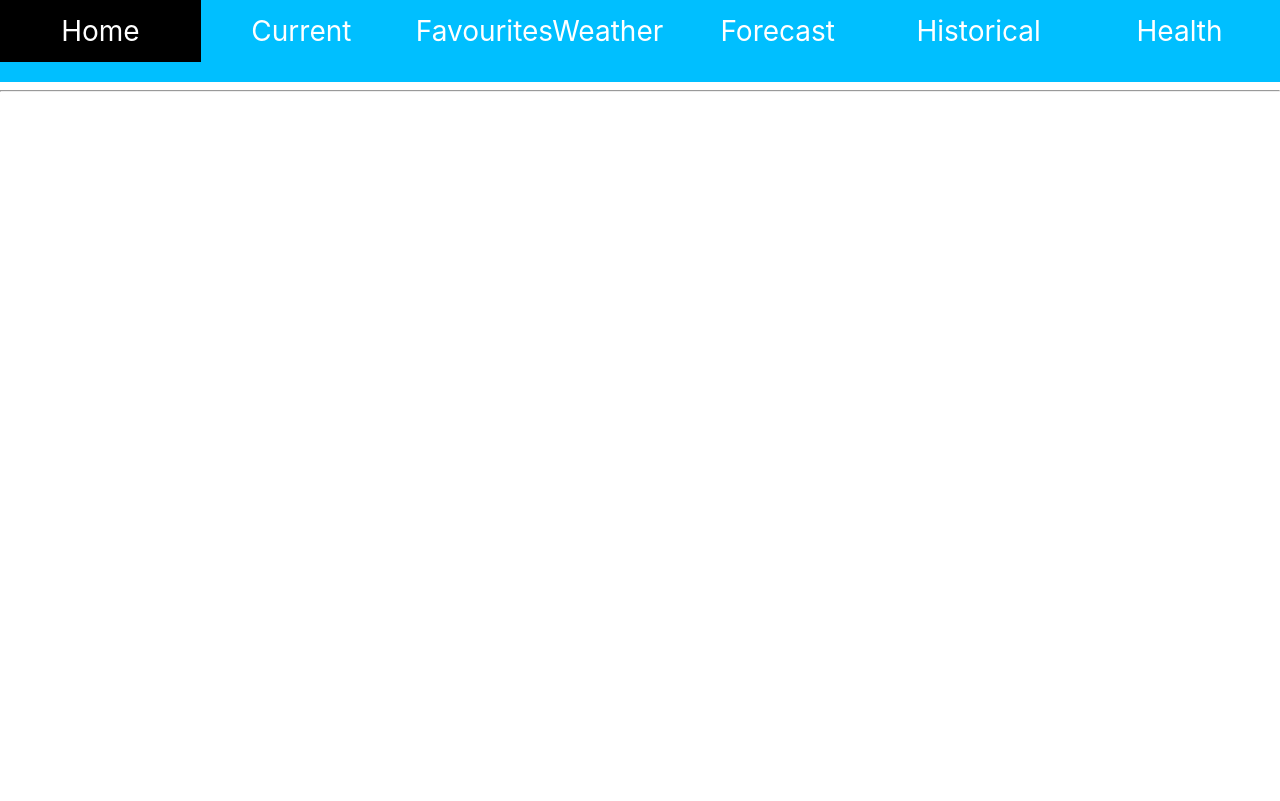
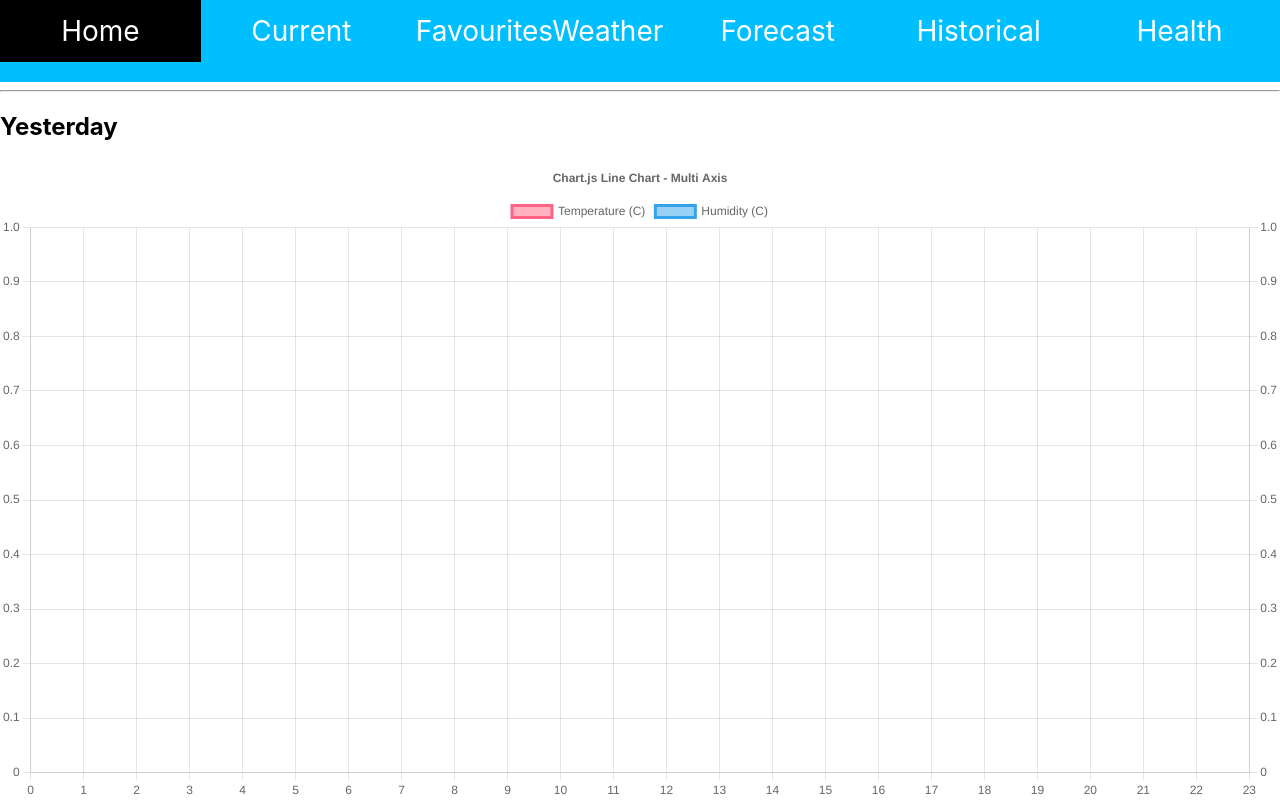
Before and after one commit to Sandyatech/tech-returner-final-project, a React (Create React App) app: page /historical in a window 1280 px wide. Built offline with nearby package versions, Linux system fonts and the light colour scheme; no server answers.

Commit message:
feat: added basic version chart with hardcode API

```diff
--- a/src/components/Historical.tsx
+++ b/src/components/Historical.tsx
@@ -1,3 +1,155 @@
-const Historical : React.FC = () => <></>;
+import React, { useState, useEffect } from 'react';
+import axios from 'axios';
+import { Line } from 'react-chartjs-2';
+import { Chart as ChartJS, LineController, LineElement, PointElement, LinearScale, Title, CategoryScale, Tooltip,Legend } from 'chart.js';
+import moment from 'moment';
 
-export default Historical;
+// more chart
+// change day
+
+type WeatherData = {
+  date: string;
+  day: any;
+  hour: Array<any>
+};
+
+const MultiaxisHistoryWeathe: React.FC = () => {
+  // const [weatherData, setWeatherData] = useState<WeatherData[]>([]);
+  const [weatherData, setWeatherData] = useState<WeatherData>();
+
+  ChartJS.register(LineController, LineElement, PointElement, LinearScale, Title, CategoryScale,Tooltip,Legend,);
+
+  const dateOfYesterday = moment().subtract(1, 'days').format('YYYY-MM-DD');
+  const today = moment().format('YYYY-MM-DD');
+  console.log(`dateOfYesterday: ${dateOfYesterday}`);
+
+
+  useEffect(() => {
+    const fetchData = async () => {
+      const response = await axios.get<{ forecast: { forecastday: WeatherData[] } }>(
+        'https://weatherapi-com.p.rapidapi.com/history.json',
+        {
+          headers: {
+            'X-RapidAPI-Key': '3ef5c4e138msh91644e12beb4158p1e5cb6jsn1b6b43ab6590',
+            'X-RapidAPI-Host': 'weatherapi-com.p.rapidapi.com',
+          },
+          params: {
+            q: 'London',
+            dt: today,
+            lang:'en'
+            // end_dt: '1daysago',
+          },
+        }
+      );
+      console.log(response.data.forecast.forecastday[0])
+
+      setWeatherData(response.data.forecast.forecastday[0]);
+    };
+
+    fetchData();
+  }, []);
+
+  // useEffect(() => {
+  //   const listOfKeys = Object.keys(weatherData.)
+  // }, [weatherData]);
+
+  const data = {
+    // labels: weatherData.map((data) => data.hour),
+    labels: [0,1,2,3,4,5,6,7,8,9,10,11,12,13,14,15,16,17,18,19,20,21,22,23],
+    datasets: [
+      {
+        label: 'Temperature (C)',
+        data: weatherData?.hour.map((data) => data.temp_c),
+        borderColor: 'rgb(255, 99, 132)',
+        backgroundColor: 'rgba(255, 99, 132, 0.5)',
+        yAxisID: 'y',
+        // borderWidth: 1,
+        // fill: false,
+      },
+      {
+        label: 'Humidity (C)',
+        data: weatherData?.hour.map((data) => data.humidity),
+        // borderColor: 'rgba(75, 192, 192, 1)',
+        borderColor: 'rgb(53, 162, 235)',
+        backgroundColor: 'rgba(53, 162, 235, 0.5)',
+        yAxisID: 'y1',
+        // borderWidth: 1,
+        // fill: false,
+      },
+    ],
+  };
+
+  // const options = {
+  //   responsive: true,
+  //   plugins: {
+  //     legend: {
+  //       position: 'top' as const,
+  //     },
+  //     title: {
+  //       display: true,
+  //       text: 'Chart.js Line Chart',
+  //     },
+  //   },
+  // };
+
+
+ const options = {
+  responsive: true,
+  interaction: {
+    mode: 'index' as const,
+    intersect: false,
+  },
+  stacked: false,
+  plugins: {
+    title: {
+      display: true,
+      text: 'Chart.js Line Chart - Multi Axis',
+    },
+  },
+  scales: {
+    y: {
+      type: 'linear' as const,
+      display: true,
+      position: 'left' as const,
+    },
+    y1: {
+      type: 'linear' as const,
+      display: true,
+      position: 'right' as const,
+      grid: {
+        drawOnChartArea: false,
+      },
+    },
+  },
+};
+
+  return (
+    <div>
+      <h2>Yesterday</h2>
+      <Line data={data} options={options}/>
+    </div>
+  );
+};
+
+export default MultiaxisHistoryWeathe;
+
+
+/*
+last 7 day
+
+
+<      (Mar 23)       >
+
+
+
+- No today history
+VS
+- display 00:00 - 11:00 today
+
+
+
+1 more chart ?
+
+
+
+*/
```
